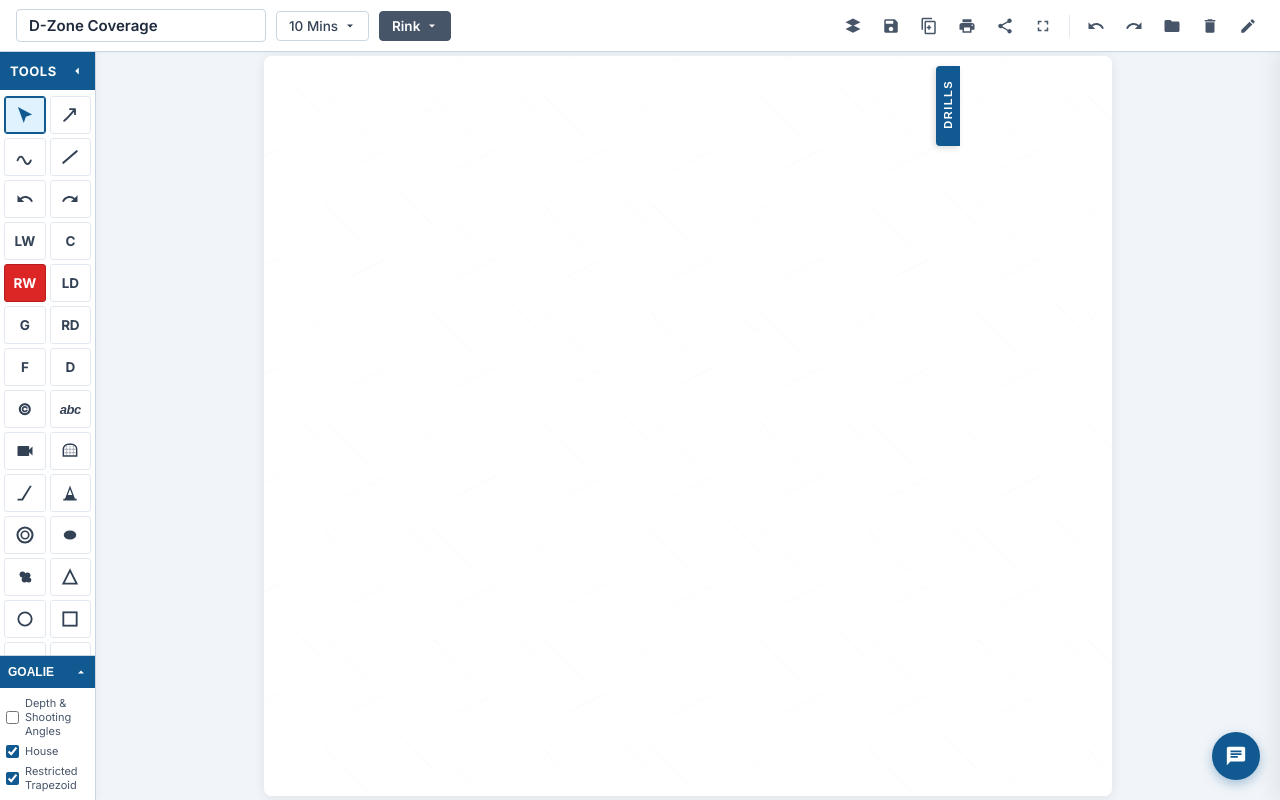
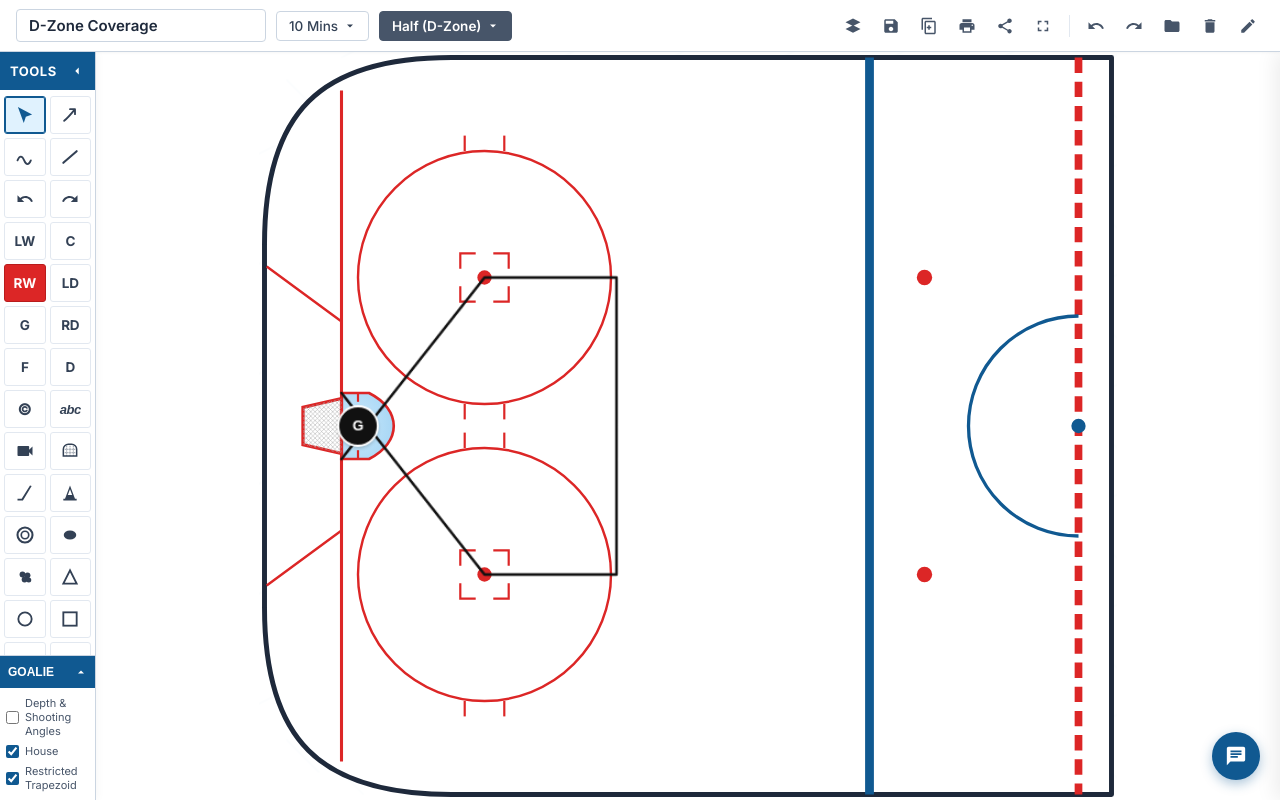
Before and after one commit to lc85/hockey-drill-board, a plain HTML site: page index.html in a window 1280 px wide. Drawn offline with Linux system fonts and the light colour scheme.

Commit message:
Fix blank rink rendering, eliminate grey border gutters, and remove drills tab element

```diff
--- a/app.js
+++ b/app.js
@@ -67,6 +67,7 @@
     canvas: document.getElementById('drillCanvas'),
     ctx: document.getElementById('drillCanvas').getContext('2d'),
     rinkSvg: document.getElementById('rinkSvg'),
+    guidelinesSvg: document.getElementById('guidelinesSvg'),
     rinkMarkings: document.getElementById('rinkMarkingsGroup'),
     guidelineElements: document.getElementById('guidelineElements'),
     drillTitleInput: document.getElementById('drillTitleInput'),
@@ -1248,9 +1249,11 @@
     });
 
     // 7. Drills Drawer
-    el.btnDrillsTabHandle.addEventListener('click', () => {
-      el.drillsDrawer.classList.toggle('open');
-    });
+    if (el.btnDrillsTabHandle) {
+      el.btnDrillsTabHandle.addEventListener('click', () => {
+        el.drillsDrawer.classList.toggle('open');
+      });
+    }
     el.btnCloseDrillsDrawer.addEventListener('click', () => {
       el.drillsDrawer.classList.remove('open');
     });
--- a/index.html
+++ b/index.html
@@ -448,12 +448,8 @@
         </button>
       </main>
 
-      <!-- RIGHT SIDEBAR: "DRILLS" DRAWER & PLAYBOOK -->
+      <!-- RIGHT SIDEBAR: "DRILLS" DRAWER & PLAYBOOK (Opened via top folder icon) -->
       <aside class="drills-drawer" id="drillsDrawer">
-        <button type="button" class="drills-tab-handle" id="btnDrillsTabHandle">
-          <span>DRILLS</span>
-        </button>
-
         <div class="drills-drawer-content">
           <div class="drills-drawer-header">
             <h3>Drill Playbook</h3>
--- a/style.css
+++ b/style.css
@@ -453,12 +453,12 @@ html, body {
 .ice-stage-container {
   flex: 1;
   position: relative;
-  background-color: #f1f5f9;
+  background-color: #ffffff;
   overflow: hidden;
   display: flex;
   align-items: center;
   justify-content: center;
-  padding: 4px;
+  padding: 0;
 }
 
 .rink-viewport {
@@ -469,8 +469,8 @@ html, body {
   max-height: 100%;
   aspect-ratio: 780 / 680;
   background-color: #ffffff;
-  border-radius: 8px;
-  box-shadow: 0 2px 12px rgba(0, 0, 0, 0.08);
+  border-radius: 0;
+  box-shadow: none;
   overflow: hidden;
   display: flex;
   align-items: center;
@@ -879,17 +879,7 @@ body.is-dragging-canvas .floating-context-bar {
 }
 
 .drills-tab-handle {
-  pointer-events: auto;
-  align-self: flex-start;
-  margin-top: 14px;
-  background-color: var(--color-primary-blue);
-  color: #ffffff;
-  border: none;
-  border-radius: 4px 0 0 4px;
-  padding: 14px 6px;
-  cursor: pointer;
-  box-shadow: -2px 2px 6px rgba(0, 0, 0, 0.15);
-  transition: background 0.15s;
+  display: none !important;
 }
 
 .drills-tab-handle:hover {
--- a/sw.js
+++ b/sw.js
@@ -1,5 +1,5 @@
 // Service Worker for 100% Offline Rink Use
-const CACHE_NAME = 'hockey-drill-board-v3';
+const CACHE_NAME = 'hockey-drill-board-v4';
 const ASSETS_TO_CACHE = [
   './',
   './index.html',
```
